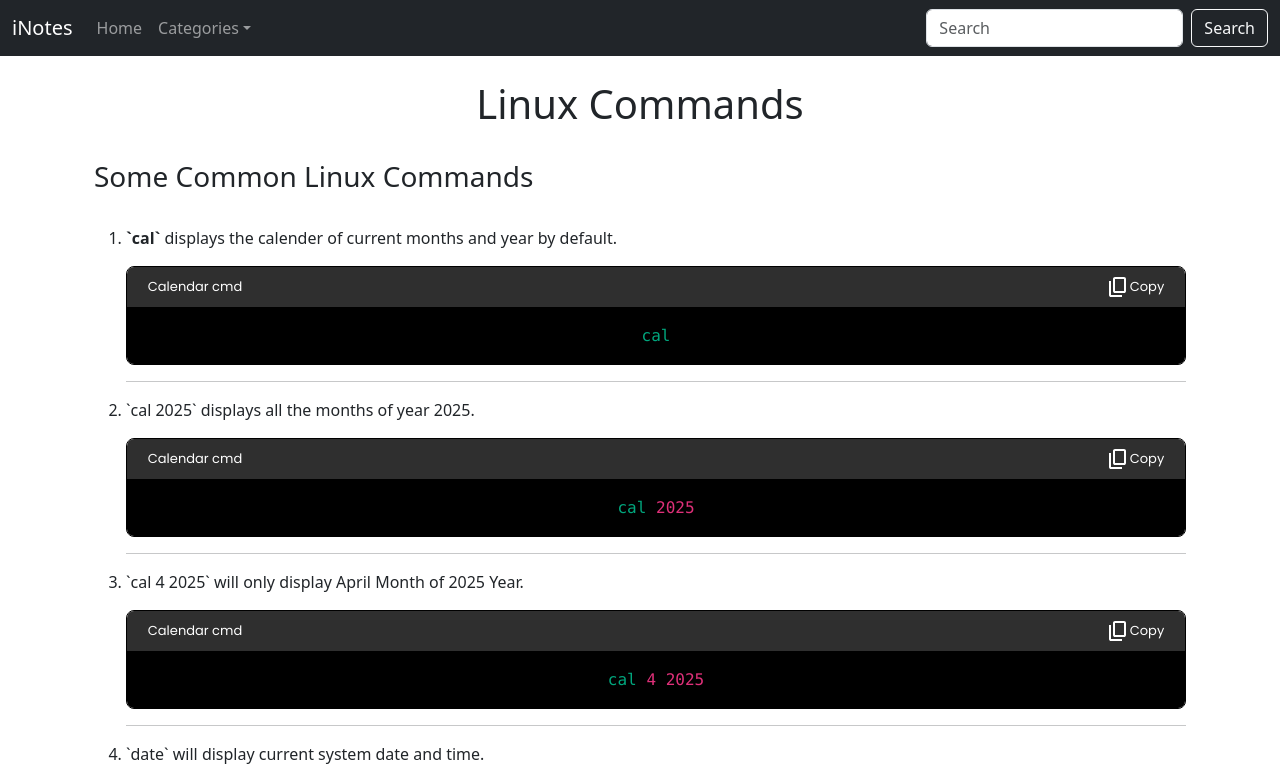
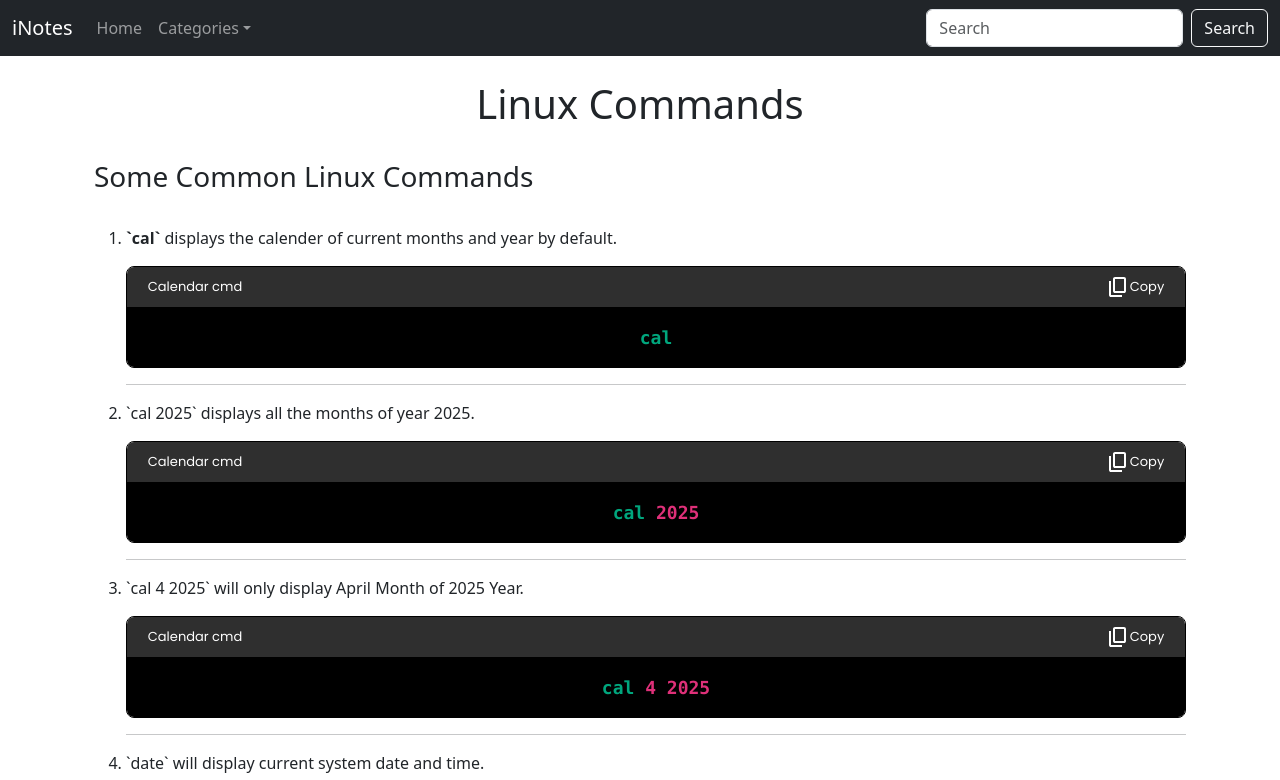
Before and after one commit to Mithil2603/misblog, a React (Create React App) app: page /misblog/linux_commands in a window 1280 px wide. Shown: the top 780 px of the page. Built offline with nearby package versions, Linux system fonts and the light colour scheme.

Commit message:
font size changed

```diff
--- a/src/components/Linux_cmds.css
+++ b/src/components/Linux_cmds.css
@@ -67,6 +67,8 @@
 .lowerpart p{
     margin: 0;
     font-family: Consolas, 'Courier New', monospace;
+    font-weight: bolder;
+    font-size: large;
 }
 
 .cmd1{
```
